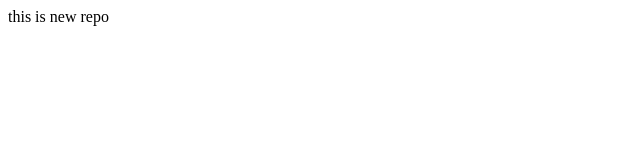
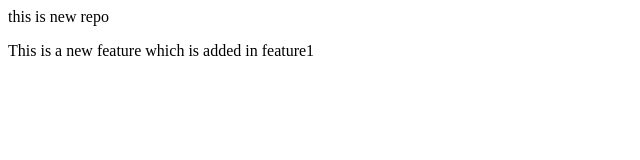
Before and after one commit to dspredy/localrepo, a plain HTML site: page index.html in a window 1280 px wide. Shown: the whole page, without its empty margins (0-640 px from the left). Drawn offline with Linux system fonts and the light colour scheme.

Commit message:
add new feature

```diff
--- a/index.html
+++ b/index.html
@@ -1 +1,2 @@
 <p>this is new repo</p>
+<p>This is a new feature which is added in feature1</p>
```
